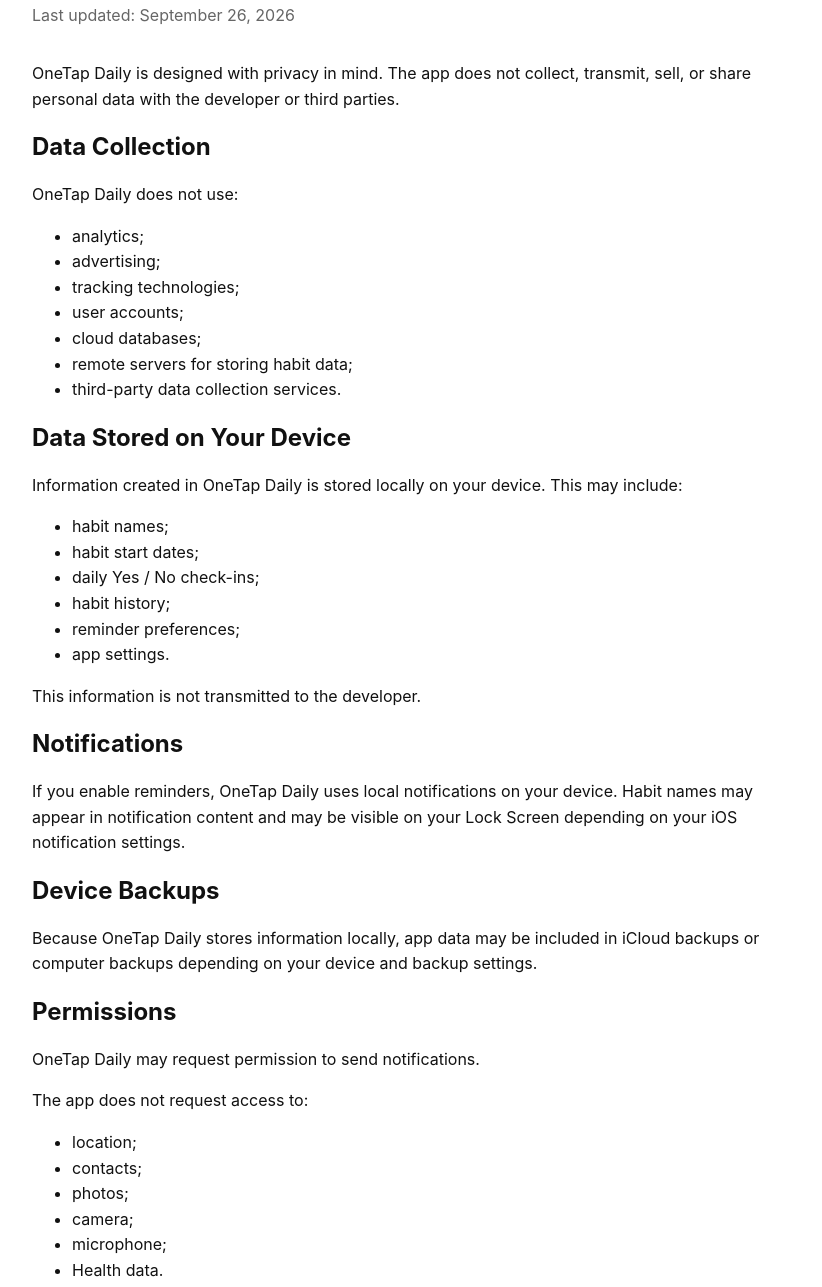
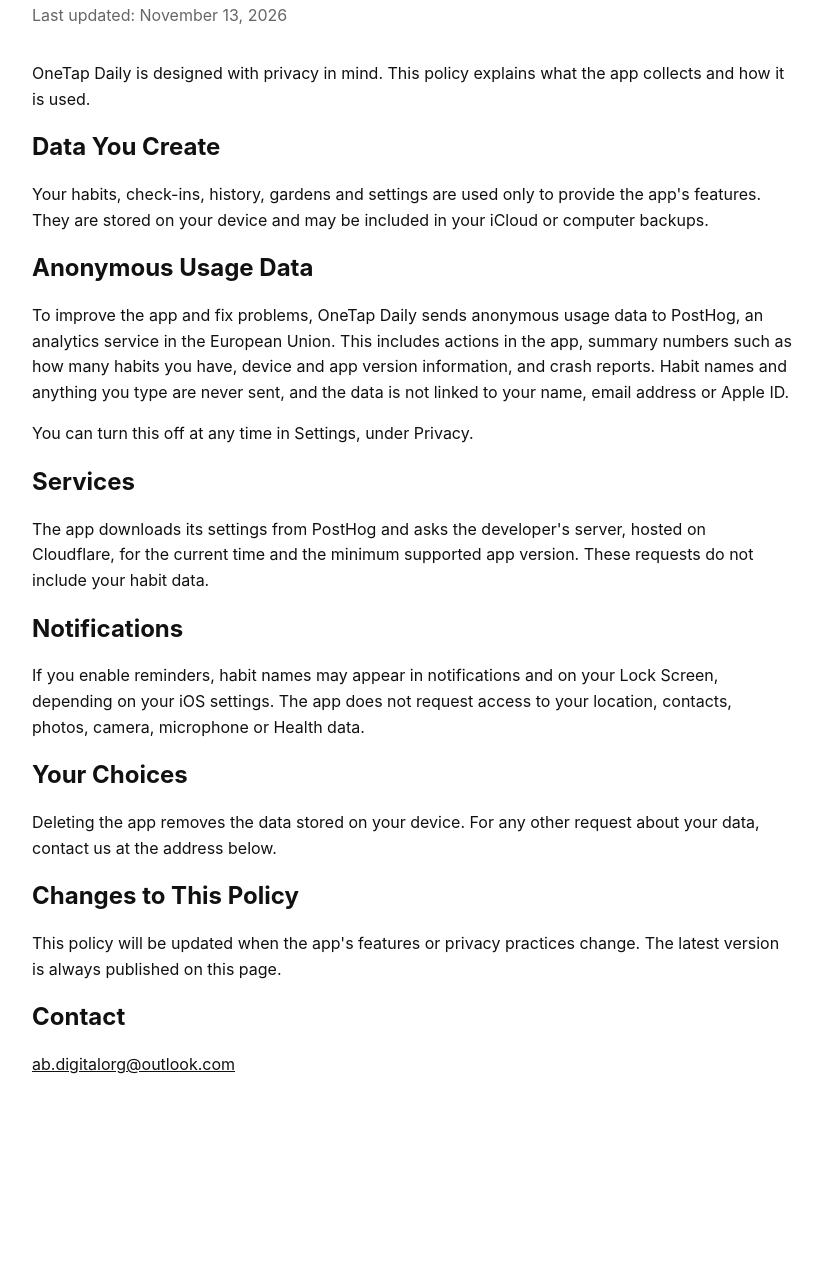
Before and after one commit to andreibica02/onetap-daily-support, a plain HTML site: page privacy.html in a window 1280 px wide. Shown: the part 114-1401 px from the top of the page, without its empty margins (228-1050 px from the left). After the commit the page ends 1248 px from the top, so only its background shows below. Drawn offline with Linux system fonts and the light colour scheme.

Commit message:
Revise privacy policy and update last modified date
Updated the privacy policy to reflect changes in data collection practices and added information about anonymous usage data sent to PostHog.

```diff
--- a/privacy.html
+++ b/privacy.html
@@ -35,104 +35,69 @@
 <body>
   <h1>OneTap Daily Privacy Policy</h1>
 
-  <p class="updated">Last updated: September 26, 2026</p>
+  <p class="updated">Last updated: November 13, 2026</p>
 
   <p>
-    OneTap Daily is designed with privacy in mind. The app does not collect,
-    transmit, sell, or share personal data with the developer or third parties.
+    OneTap Daily is designed with privacy in mind. This policy explains what the
+    app collects and how it is used.
   </p>
 
-  <h2>Data Collection</h2>
-
-  <p>OneTap Daily does not use:</p>
-
-  <ul>
-    <li>analytics;</li>
-    <li>advertising;</li>
-    <li>tracking technologies;</li>
-    <li>user accounts;</li>
-    <li>cloud databases;</li>
-    <li>remote servers for storing habit data;</li>
-    <li>third-party data collection services.</li>
-  </ul>
-
-  <h2>Data Stored on Your Device</h2>
+  <h2>Data You Create</h2>
 
   <p>
-    Information created in OneTap Daily is stored locally on your device.
-    This may include:
+    Your habits, check-ins, history, gardens and settings are used only to
+    provide the app's features. They are stored on your device and may be
+    included in your iCloud or computer backups.
   </p>
 
-  <ul>
-    <li>habit names;</li>
-    <li>habit start dates;</li>
-    <li>daily Yes / No check-ins;</li>
-    <li>habit history;</li>
-    <li>reminder preferences;</li>
-    <li>app settings.</li>
-  </ul>
+  <h2>Anonymous Usage Data</h2>
 
   <p>
-    This information is not transmitted to the developer.
+    To improve the app and fix problems, OneTap Daily sends anonymous usage data
+    to PostHog, an analytics service in the European Union. This includes
+    actions in the app, summary numbers such as how many habits you have, device
+    and app version information, and crash reports. Habit names and anything you
+    type are never sent, and the data is not linked to your name, email address
+    or Apple ID.
+  </p>
+
+  <p>
+    You can turn this off at any time in Settings, under Privacy.
+  </p>
+
+  <h2>Services</h2>
+
+  <p>
+    The app downloads its settings from PostHog and asks the developer's server,
+    hosted on Cloudflare, for the current time and the minimum supported app
+    version. These requests do not include your habit data.
   </p>
 
   <h2>Notifications</h2>
 
   <p>
-    If you enable reminders, OneTap Daily uses local notifications on your device.
-    Habit names may appear in notification content and may be visible on your
-    Lock Screen depending on your iOS notification settings.
+    If you enable reminders, habit names may appear in notifications and on your
+    Lock Screen, depending on your iOS settings. The app does not request access
+    to your location, contacts, photos, camera, microphone or Health data.
   </p>
 
-  <h2>Device Backups</h2>
+  <h2>Your Choices</h2>
 
   <p>
-    Because OneTap Daily stores information locally, app data may be included
-    in iCloud backups or computer backups depending on your device and backup settings.
+    Deleting the app removes the data stored on your device. For any other
+    request about your data, contact us at the address below.
   </p>
 
-  <h2>Permissions</h2>
+  <h2>Changes to This Policy</h2>
 
   <p>
-    OneTap Daily may request permission to send notifications.
-  </p>
-
-  <p>The app does not request access to:</p>
-
-  <ul>
-    <li>location;</li>
-    <li>contacts;</li>
-    <li>photos;</li>
-    <li>camera;</li>
-    <li>microphone;</li>
-    <li>Health data.</li>
-  </ul>
-
-  <h2>Third-Party Services</h2>
-
-  <p>
-    OneTap Daily does not use third-party analytics, advertising,
-    or tracking services.
-  </p>
-
-  <h2>Children's Privacy</h2>
-
-  <p>
-    OneTap Daily does not knowingly collect personal information from children
-    or from any other users.
-  </p>
-
-  <h2>Changes to This Privacy Policy</h2>
-
-  <p>
-    This Privacy Policy may be updated if the app's functionality or privacy
-    practices change. The latest version will always be published on this page.
+    This policy will be updated when the app's features or privacy practices
+    change. The latest version is always published on this page.
   </p>
 
   <h2>Contact</h2>
 
   <p>
-    If you have questions about this Privacy Policy, contact:
     <a href="mailto:ab.digitalorg@outlook.com">ab.digitalorg@outlook.com</a>
   </p>
 </body>
```
